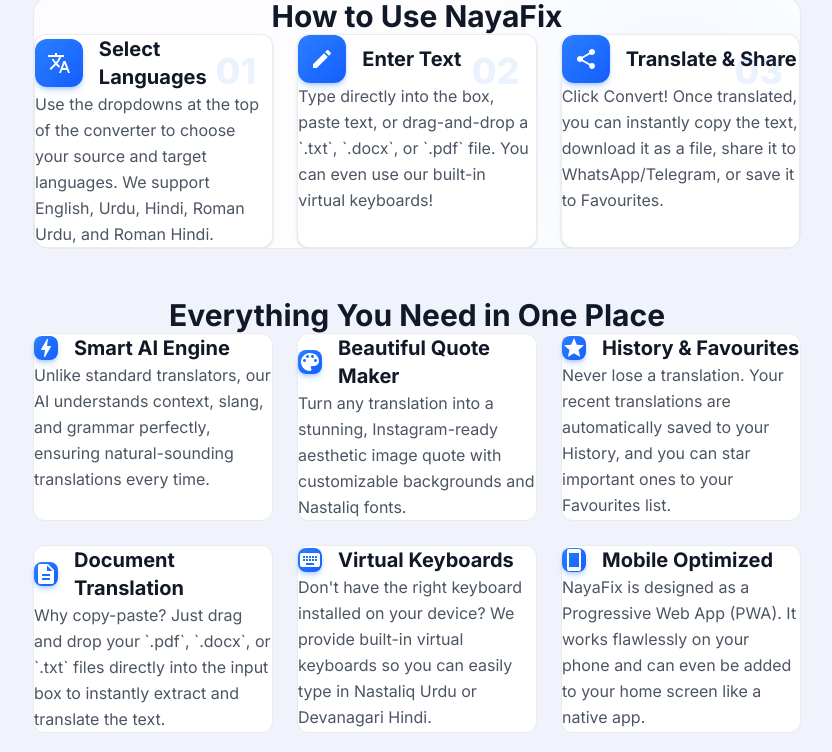
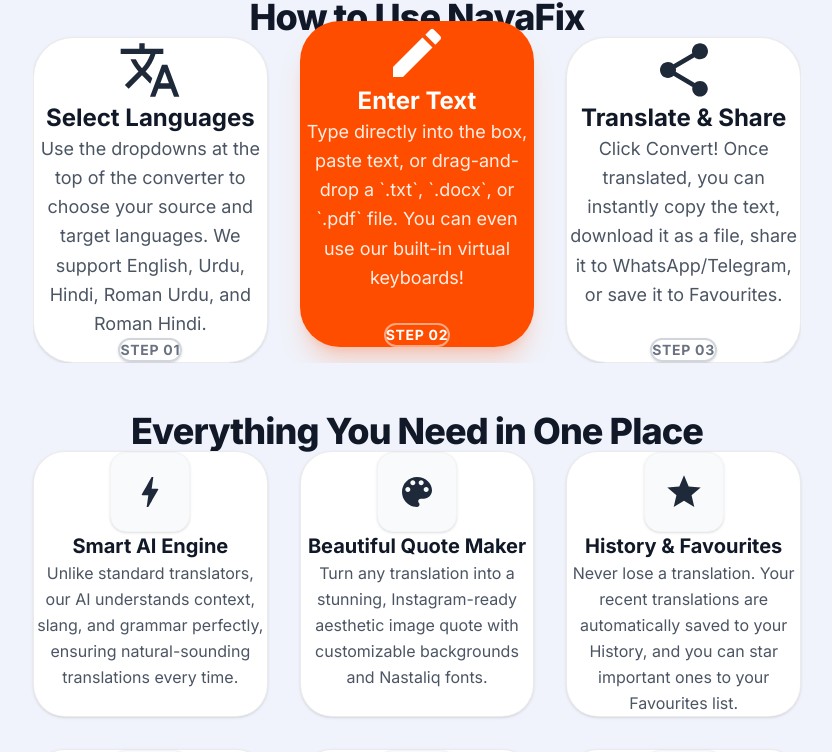
Before and after one commit to usamay15/nayafix, a Next.js app in the folder frontend/: page / in a window 1280 px wide. Shown: the part 1532-2284 px from the top of the page, without its empty margins (223-1055 px from the left). Built offline with nearby package versions, Linux system fonts and the light colour scheme; a web font is replaced by a local one.

Commit message:
Redesign layout to use centered rounded cards and highlighted middle step

```diff
--- a/frontend/app/page.tsx
+++ b/frontend/app/page.tsx
@@ -46,118 +46,111 @@
             </section>
 
             {/* How to Use Section */}
-            <section className="bg-[var(--clr-surface)] p-8 rounded-2xl border border-[var(--clr-border)] relative overflow-hidden group hover:border-blue-400/30 transition-all duration-500">
-              <div className="absolute top-0 right-0 w-64 h-64 bg-blue-500 opacity-5 rounded-full blur-3xl group-hover:opacity-10 transition-opacity duration-700 pointer-events-none"></div>
-              <h2 className="text-3xl font-bold mb-8 text-center text-[var(--clr-text-1)]">How to Use NayaFix</h2>
-              <div className="grid grid-cols-1 md:grid-cols-3 gap-6 relative z-10">
+            <section className="py-12 relative overflow-hidden">
+              <h2 className="text-4xl font-extrabold mb-12 text-center text-[var(--clr-text-1)] tracking-tight">How to Use NayaFix</h2>
+              <div className="grid grid-cols-1 md:grid-cols-3 gap-8 max-w-6xl mx-auto px-4">
 
-                <div className="bg-[var(--clr-bg-2)] p-6 rounded-xl shadow-sm border border-[var(--clr-border)] transition-all duration-300 hover:shadow-xl hover:shadow-blue-500/10 hover:-translate-y-2 hover:border-blue-300 group/card relative overflow-hidden">
-                  <div className="absolute top-0 left-0 w-1 h-full bg-blue-500 scale-y-0 group-hover/card:scale-y-100 transition-transform origin-top duration-300"></div>
-                  <div className="flex items-center gap-4 mb-4">
-                    <div className="w-12 h-12 flex items-center justify-center rounded-xl bg-gradient-to-br from-blue-500 to-blue-600 text-white shadow-md shadow-blue-500/30">
-                      <svg viewBox="0 0 24 24" fill="currentColor" width="24" height="24"><path d="M12.87 15.07l-2.54-2.51.03-.03c1.74-1.94 2.98-4.17 3.71-6.53H17V4h-7V2H8v2H1v1.99h11.17C11.5 7.92 10.44 9.75 9 11.35 8.07 10.32 7.3 9.19 6.69 8h-2c.73 1.63 1.73 3.17 2.98 4.56l-5.09 5.02L4 19l5-5 3.11 3.11.76-2.04zM18.5 10h-2L12 22h2l1.12-3h4.75L21 22h2l-4.5-12zm-2.62 7l1.62-4.33L19.12 17h-3.24z"/></svg>
-                    </div>
-                    <h3 className="text-xl font-bold text-[var(--clr-text-1)]">Select Languages</h3>
-                    <span className="text-4xl font-extrabold text-blue-500/10 absolute right-4 top-4 select-none">01</span>
+                {/* Step 1 - Light */}
+                <div className="bg-[var(--clr-bg-2)] p-10 rounded-[2.5rem] shadow-sm border border-[var(--clr-border)] flex flex-col items-center text-center transition-all duration-300 hover:shadow-xl hover:-translate-y-2">
+                  <div className="text-gray-800 dark:text-gray-200 mb-6 transition-transform hover:scale-110">
+                    <svg viewBox="0 0 24 24" fill="currentColor" width="64" height="64"><path d="M12.87 15.07l-2.54-2.51.03-.03c1.74-1.94 2.98-4.17 3.71-6.53H17V4h-7V2H8v2H1v1.99h11.17C11.5 7.92 10.44 9.75 9 11.35 8.07 10.32 7.3 9.19 6.69 8h-2c.73 1.63 1.73 3.17 2.98 4.56l-5.09 5.02L4 19l5-5 3.11 3.11.76-2.04zM18.5 10h-2L12 22h2l1.12-3h4.75L21 22h2l-4.5-12zm-2.62 7l1.62-4.33L19.12 17h-3.24z"/></svg>
                   </div>
-                  <p className="text-[var(--clr-text-2)] leading-relaxed">Use the dropdowns at the top of the converter to choose your source and target languages. We support English, Urdu, Hindi, Roman Urdu, and Roman Hindi.</p>
+                  <h3 className="text-2xl font-bold text-[var(--clr-text-1)] mb-4">Select Languages</h3>
+                  <p className="text-[var(--clr-text-2)] leading-relaxed mb-10 flex-grow text-lg">
+                    Use the dropdowns at the top of the converter to choose your source and target languages. We support English, Urdu, Hindi, Roman Urdu, and Roman Hindi.
+                  </p>
+                  <div className="px-8 py-2.5 border-2 border-gray-300 dark:border-gray-600 rounded-full text-sm font-bold text-gray-500 dark:text-gray-400 tracking-wider uppercase shadow-sm">
+                    Step 01
+                  </div>
                 </div>
 
-                <div className="bg-[var(--clr-bg-2)] p-6 rounded-xl shadow-sm border border-[var(--clr-border)] transition-all duration-300 hover:shadow-xl hover:shadow-blue-500/10 hover:-translate-y-2 hover:border-blue-300 group/card relative overflow-hidden">
-                  <div className="absolute top-0 left-0 w-1 h-full bg-blue-500 scale-y-0 group-hover/card:scale-y-100 transition-transform origin-top duration-300"></div>
-                  <div className="flex items-center gap-4 mb-4">
-                    <div className="w-12 h-12 flex items-center justify-center rounded-xl bg-gradient-to-br from-blue-500 to-blue-600 text-white shadow-md shadow-blue-500/30">
-                      <svg viewBox="0 0 24 24" fill="currentColor" width="24" height="24"><path d="M3 17.25V21h3.75L17.81 9.94l-3.75-3.75L3 17.25zM20.71 7.04c.39-.39.39-1.02 0-1.41l-2.34-2.34a.9959.9959 0 00-1.41 0l-1.83 1.83 3.75 3.75 1.83-1.83z"/></svg>
-                    </div>
-                    <h3 className="text-xl font-bold text-[var(--clr-text-1)]">Enter Text</h3>
-                    <span className="text-4xl font-extrabold text-blue-500/10 absolute right-4 top-4 select-none">02</span>
+                {/* Step 2 - Highlighted */}
+                <div className="bg-[#FF4D00] p-10 rounded-[2.5rem] shadow-xl shadow-[#FF4D00]/20 flex flex-col items-center text-center transition-all duration-300 hover:shadow-2xl hover:shadow-[#FF4D00]/30 hover:-translate-y-2 transform md:-translate-y-4 relative">
+                  <div className="text-white mb-6 transition-transform hover:scale-110">
+                    <svg viewBox="0 0 24 24" fill="currentColor" width="64" height="64"><path d="M3 17.25V21h3.75L17.81 9.94l-3.75-3.75L3 17.25zM20.71 7.04c.39-.39.39-1.02 0-1.41l-2.34-2.34a.9959.9959 0 00-1.41 0l-1.83 1.83 3.75 3.75 1.83-1.83z"/></svg>
                   </div>
-                  <p className="text-[var(--clr-text-2)] leading-relaxed">Type directly into the box, paste text, or drag-and-drop a `.txt`, `.docx`, or `.pdf` file. You can even use our built-in virtual keyboards!</p>
+                  <h3 className="text-2xl font-bold text-white mb-4">Enter Text</h3>
+                  <p className="text-white/90 leading-relaxed mb-10 flex-grow text-lg">
+                    Type directly into the box, paste text, or drag-and-drop a `.txt`, `.docx`, or `.pdf` file. You can even use our built-in virtual keyboards!
+                  </p>
+                  <div className="px-8 py-2.5 border-2 border-white/50 rounded-full text-sm font-bold text-white tracking-wider uppercase hover:bg-white hover:text-[#FF4D00] transition-colors cursor-pointer">
+                    Step 02
+                  </div>
                 </div>
 
-                <div className="bg-[var(--clr-bg-2)] p-6 rounded-xl shadow-sm border border-[var(--clr-border)] transition-all duration-300 hover:shadow-xl hover:shadow-blue-500/10 hover:-translate-y-2 hover:border-blue-300 group/card relative overflow-hidden">
-                  <div className="absolute top-0 left-0 w-1 h-full bg-blue-500 scale-y-0 group-hover/card:scale-y-100 transition-transform origin-top duration-300"></div>
-                  <div className="flex items-center gap-4 mb-4">
-                    <div className="w-12 h-12 flex items-center justify-center rounded-xl bg-gradient-to-br from-blue-500 to-blue-600 text-white shadow-md shadow-blue-500/30">
-                      <svg viewBox="0 0 24 24" fill="currentColor" width="24" height="24"><path d="M18 16.08c-.76 0-1.44.3-1.96.77L8.91 12.7c.05-.23.09-.46.09-.7s-.04-.47-.09-.7l7.05-4.11c.54.5 1.25.81 2.04.81 1.66 0 3-1.34 3-3s-1.34-3-3-3-3 1.34-3 3c0 .24.04.47.09.7L8.04 9.81C7.5 9.31 6.79 9 6 9c-1.66 0-3 1.34-3 3s1.34 3 3 3c.79 0 1.5-.31 2.04-.81l7.12 4.16c-.05.21-.08.43-.08.65 0 1.61 1.31 2.92 2.92 2.92 1.61 0 2.92-1.31 2.92-2.92s-1.31-2.92-2.92-2.92z"/></svg>
-                    </div>
-                    <h3 className="text-xl font-bold text-[var(--clr-text-1)]">Translate & Share</h3>
-                    <span className="text-4xl font-extrabold text-blue-500/10 absolute right-4 top-4 select-none">03</span>
+                {/* Step 3 - Light */}
+                <div className="bg-[var(--clr-bg-2)] p-10 rounded-[2.5rem] shadow-sm border border-[var(--clr-border)] flex flex-col items-center text-center transition-all duration-300 hover:shadow-xl hover:-translate-y-2">
+                  <div className="text-gray-800 dark:text-gray-200 mb-6 transition-transform hover:scale-110">
+                    <svg viewBox="0 0 24 24" fill="currentColor" width="64" height="64"><path d="M18 16.08c-.76 0-1.44.3-1.96.77L8.91 12.7c.05-.23.09-.46.09-.7s-.04-.47-.09-.7l7.05-4.11c.54.5 1.25.81 2.04.81 1.66 0 3-1.34 3-3s-1.34-3-3-3-3 1.34-3 3c0 .24.04.47.09.7L8.04 9.81C7.5 9.31 6.79 9 6 9c-1.66 0-3 1.34-3 3s1.34 3 3 3c.79 0 1.5-.31 2.04-.81l7.12 4.16c-.05.21-.08.43-.08.65 0 1.61 1.31 2.92 2.92 2.92 1.61 0 2.92-1.31 2.92-2.92s-1.31-2.92-2.92-2.92z"/></svg>
                   </div>
-                  <p className="text-[var(--clr-text-2)] leading-relaxed">Click Convert! Once translated, you can instantly copy the text, download it as a file, share it to WhatsApp/Telegram, or save it to Favourites.</p>
+                  <h3 className="text-2xl font-bold text-[var(--clr-text-1)] mb-4">Translate & Share</h3>
+                  <p className="text-[var(--clr-text-2)] leading-relaxed mb-10 flex-grow text-lg">
+                    Click Convert! Once translated, you can instantly copy the text, download it as a file, share it to WhatsApp/Telegram, or save it to Favourites.
+                  </p>
+                  <div className="px-8 py-2.5 border-2 border-gray-300 dark:border-gray-600 rounded-full text-sm font-bold text-gray-500 dark:text-gray-400 tracking-wider uppercase shadow-sm">
+                    Step 03
+                  </div>
                 </div>
               </div>
             </section>
 
             {/* Features Grid */}
-            <section className="pt-4">
-              <h2 className="text-3xl font-bold mb-8 text-center text-[var(--clr-text-1)]">Everything You Need in One Place</h2>
-              <div className="grid grid-cols-1 md:grid-cols-2 lg:grid-cols-3 gap-6">
+            <section className="py-12">
+              <h2 className="text-4xl font-extrabold mb-12 text-center text-[var(--clr-text-1)] tracking-tight">Everything You Need in One Place</h2>
+              <div className="grid grid-cols-1 md:grid-cols-2 lg:grid-cols-3 gap-8 max-w-7xl mx-auto px-4">
 
                 {/* Feature 1 */}
-                <div className="p-6 border border-[var(--clr-border)] rounded-xl bg-[var(--clr-bg-2)] transition-all duration-300 hover:shadow-xl hover:shadow-blue-500/10 hover:-translate-y-1 hover:border-blue-300 group cursor-default">
-                  <div className="flex items-center gap-4 mb-4">
-                    <div className="p-3 bg-gradient-to-br from-blue-500 to-blue-600 text-white rounded-lg group-hover:scale-110 transition-transform shadow-md shadow-blue-500/30">
-                      <svg viewBox="0 0 24 24" fill="currentColor" width="24" height="24"><path d="M11 21h-1l1-7H7.5c-.58 0-.57-.32-.38-.66.19-.34.05-.08.07-.12C8.48 10.94 10.42 7.54 13 3h1l-1 7h3.5c.49 0 .56.33.47.51l-.07.15C12.96 17.55 11 21 11 21z"/></svg>
-                    </div>
-                    <h3 className="text-xl font-bold text-[var(--clr-text-1)] m-0">Smart AI Engine</h3>
+                <div className="bg-[var(--clr-bg-2)] p-10 rounded-[2rem] shadow-sm border border-[var(--clr-border)] flex flex-col items-center text-center transition-all duration-300 hover:shadow-xl hover:-translate-y-2 hover:border-[#FF4D00]">
+                  <div className="w-20 h-20 flex items-center justify-center rounded-2xl bg-gray-50 text-gray-800 dark:bg-gray-800 dark:text-gray-100 mb-6 shadow-sm border border-gray-100 dark:border-gray-700">
+                    <svg viewBox="0 0 24 24" fill="currentColor" width="40" height="40"><path d="M11 21h-1l1-7H7.5c-.58 0-.57-.32-.38-.66.19-.34.05-.08.07-.12C8.48 10.94 10.42 7.54 13 3h1l-1 7h3.5c.49 0 .56.33.47.51l-.07.15C12.96 17.55 11 21 11 21z"/></svg>
                   </div>
-                  <p className="text-[var(--clr-text-2)] leading-relaxed m-0">Unlike standard translators, our AI understands context, slang, and grammar perfectly, ensuring natural-sounding translations every time.</p>
+                  <h3 className="text-xl font-bold text-[var(--clr-text-1)] mb-4">Smart AI Engine</h3>
+                  <p className="text-[var(--clr-text-2)] leading-relaxed">Unlike standard translators, our AI understands context, slang, and grammar perfectly, ensuring natural-sounding translations every time.</p>
                 </div>
 
                 {/* Feature 2 */}
-                <div className="p-6 border border-[var(--clr-border)] rounded-xl bg-[var(--clr-bg-2)] transition-all duration-300 hover:shadow-xl hover:shadow-blue-500/10 hover:-translate-y-1 hover:border-blue-300 group cursor-default">
-                  <div className="flex items-center gap-4 mb-4">
-                    <div className="p-3 bg-gradient-to-br from-blue-500 to-blue-600 text-white rounded-lg group-hover:scale-110 transition-transform shadow-md shadow-blue-500/30">
-                      <svg viewBox="0 0 24 24" fill="currentColor" width="24" height="24"><path d="M12 3c-4.97 0-9 4.03-9 9s4.03 9 9 9c.83 0 1.5-.67 1.5-1.5 0-.39-.15-.74-.39-1.01-.23-.26-.38-.61-.38-.99 0-.83.67-1.5 1.5-1.5H16c2.76 0 5-2.24 5-5 0-4.42-4.03-8-9-8zm-5.5 9c-.83 0-1.5-.67-1.5-1.5S5.67 9 6.5 9 8 9.67 8 10.5 7.33 12 6.5 12zm3-4C8.67 8 8 7.33 8 6.5S8.67 5 9.5 5s1.5.67 1.5 1.5S10.33 8 9.5 8zm5 0c-.83 0-1.5-.67-1.5-1.5S13.67 5 14.5 5s1.5.67 1.5 1.5S15.33 8 14.5 8zm3 4c-.83 0-1.5-.67-1.5-1.5S16.67 9 17.5 9s1.5.67 1.5 1.5-.67 1.5-1.5 1.5z"/></svg>
-                    </div>
-                    <h3 className="text-xl font-bold text-[var(--clr-text-1)] m-0">Beautiful Quote Maker</h3>
+                <div className="bg-[var(--clr-bg-2)] p-10 rounded-[2rem] shadow-sm border border-[var(--clr-border)] flex flex-col items-center text-center transition-all duration-300 hover:shadow-xl hover:-translate-y-2 hover:border-[#FF4D00]">
+                  <div className="w-20 h-20 flex items-center justify-center rounded-2xl bg-gray-50 text-gray-800 dark:bg-gray-800 dark:text-gray-100 mb-6 shadow-sm border border-gray-100 dark:border-gray-700">
+                    <svg viewBox="0 0 24 24" fill="currentColor" width="40" height="40"><path d="M12 3c-4.97 0-9 4.03-9 9s4.03 9 9 9c.83 0 1.5-.67 1.5-1.5 0-.39-.15-.74-.39-1.01-.23-.26-.38-.61-.38-.99 0-.83.67-1.5 1.5-1.5H16c2.76 0 5-2.24 5-5 0-4.42-4.03-8-9-8zm-5.5 9c-.83 0-1.5-.67-1.5-1.5S5.67 9 6.5 9 8 9.67 8 10.5 7.33 12 6.5 12zm3-4C8.67 8 8 7.33 8 6.5S8.67 5 9.5 5s1.5.67 1.5 1.5S10.33 8 9.5 8zm5 0c-.83 0-1.5-.67-1.5-1.5S13.67 5 14.5 5s1.5.67 1.5 1.5S15.33 8 14.5 8zm3 4c-.83 0-1.5-.67-1.5-1.5S16.67 9 17.5 9s1.5.67 1.5 1.5-.67 1.5-1.5 1.5z"/></svg>
                   </div>
-                  <p className="text-[var(--clr-text-2)] leading-relaxed m-0">Turn any translation into a stunning, Instagram-ready aesthetic image quote with customizable backgrounds and Nastaliq fonts.</p>
+                  <h3 className="text-xl font-bold text-[var(--clr-text-1)] mb-4">Beautiful Quote Maker</h3>
+                  <p className="text-[var(--clr-text-2)] leading-relaxed">Turn any translation into a stunning, Instagram-ready aesthetic image quote with customizable backgrounds and Nastaliq fonts.</p>
                 </div>
 
                 {/* Feature 3 */}
-                <div className="p-6 border border-[var(--clr-border)] rounded-xl bg-[var(--clr-bg-2)] transition-all duration-300 hover:shadow-xl hover:shadow-blue-500/10 hover:-translate-y-1 hover:border-blue-300 group cursor-default">
-                  <div className="flex items-center gap-4 mb-4">
-                    <div className="p-3 bg-gradient-to-br from-blue-500 to-blue-600 text-white rounded-lg group-hover:scale-110 transition-transform shadow-md shadow-blue-500/30">
-                      <svg viewBox="0 0 24 24" fill="currentColor" width="24" height="24"><path d="M12 17.27L18.18 21l-1.64-7.03L22 9.24l-7.19-.61L12 2 9.19 8.63 2 9.24l5.46 4.73L5.82 21z"/></svg>
-                    </div>
-                    <h3 className="text-xl font-bold text-[var(--clr-text-1)] m-0">History & Favourites</h3>
+                <div className="bg-[var(--clr-bg-2)] p-10 rounded-[2rem] shadow-sm border border-[var(--clr-border)] flex flex-col items-center text-center transition-all duration-300 hover:shadow-xl hover:-translate-y-2 hover:border-[#FF4D00]">
+                  <div className="w-20 h-20 flex items-center justify-center rounded-2xl bg-gray-50 text-gray-800 dark:bg-gray-800 dark:text-gray-100 mb-6 shadow-sm border border-gray-100 dark:border-gray-700">
+                    <svg viewBox="0 0 24 24" fill="currentColor" width="40" height="40"><path d="M12 17.27L18.18 21l-1.64-7.03L22 9.24l-7.19-.61L12 2 9.19 8.63 2 9.24l5.46 4.73L5.82 21z"/></svg>
                   </div>
-                  <p className="text-[var(--clr-text-2)] leading-relaxed m-0">Never lose a translation. Your recent translations are automatically saved to your History, and you can star important ones to your Favourites list.</p>
+                  <h3 className="text-xl font-bold text-[var(--clr-text-1)] mb-4">History & Favourites</h3>
+                  <p className="text-[var(--clr-text-2)] leading-relaxed">Never lose a translation. Your recent translations are automatically saved to your History, and you can star important ones to your Favourites list.</p>
                 </div>
 
                 {/* Feature 4 */}
-                <div className="p-6 border border-[var(--clr-border)] rounded-xl bg-[var(--clr-bg-2)] transition-all duration-300 hover:shadow-xl hover:shadow-blue-500/10 hover:-translate-y-1 hover:border-blue-300 group cursor-default">
-                  <div className="flex items-center gap-4 mb-4">
-                    <div className="p-3 bg-gradient-to-br from-blue-500 to-blue-600 text-white rounded-lg group-hover:scale-110 transition-transform shadow-md shadow-blue-500/30">
-                      <svg viewBox="0 0 24 24" fill="currentColor" width="24" height="24"><path d="M14 2H6c-1.1 0-1.99.9-1.99 2L4 20c0 1.1.89 2 1.99 2H18c1.1 0 2-.9 2-2V8l-6-6zm2 16H8v-2h8v2zm0-4H8v-2h8v2zm-3-5V3.5L18.5 9H13z"/></svg>
-                    </div>
-                    <h3 className="text-xl font-bold text-[var(--clr-text-1)] m-0">Document Translation</h3>
+                <div className="bg-[var(--clr-bg-2)] p-10 rounded-[2rem] shadow-sm border border-[var(--clr-border)] flex flex-col items-center text-center transition-all duration-300 hover:shadow-xl hover:-translate-y-2 hover:border-[#FF4D00]">
+                  <div className="w-20 h-20 flex items-center justify-center rounded-2xl bg-gray-50 text-gray-800 dark:bg-gray-800 dark:text-gray-100 mb-6 shadow-sm border border-gray-100 dark:border-gray-700">
+                    <svg viewBox="0 0 24 24" fill="currentColor" width="40" height="40"><path d="M14 2H6c-1.1 0-1.99.9-1.99 2L4 20c0 1.1.89 2 1.99 2H18c1.1 0 2-.9 2-2V8l-6-6zm2 16H8v-2h8v2zm0-4H8v-2h8v2zm-3-5V3.5L18.5 9H13z"/></svg>
                   </div>
-                  <p className="text-[var(--clr-text-2)] leading-relaxed m-0">Why copy-paste? Just drag and drop your `.pdf`, `.docx`, or `.txt` files directly into the input box to instantly extract and translate the text.</p>
+                  <h3 className="text-xl font-bold text-[var(--clr-text-1)] mb-4">Document Translation</h3>
+                  <p className="text-[var(--clr-text-2)] leading-relaxed">Why copy-paste? Just drag and drop your `.pdf`, `.docx`, or `.txt` files directly into the input box to instantly extract and translate the text.</p>
                 </div>
 
                 {/* Feature 5 */}
-                <div className="p-6 border border-[var(--clr-border)] rounded-xl bg-[var(--clr-bg-2)] transition-all duration-300 hover:shadow-xl hover:shadow-blue-500/10 hover:-translate-y-1 hover:border-blue-300 group cursor-default">
-                  <div className="flex items-center gap-4 mb-4">
-                    <div className="p-3 bg-gradient-to-br from-blue-500 to-blue-600 text-white rounded-lg group-hover:scale-110 transition-transform shadow-md shadow-blue-500/30">
-                      <svg viewBox="0 0 24 24" fill="currentColor" width="24" height="24"><path d="M20 5H4c-1.1 0-1.99.9-1.99 2L2 17c0 1.1.9 2 2 2h16c1.1 0 2-.9 2-2V7c0-1.1-.9-2-2-2zm-9 3h2v2h-2V8zm0 3h2v2h-2v-2zM8 8h2v2H8V8zm0 3h2v2H8v-2zm-1 2H5v-2h2v2zm0-3H5V8h2v2zm9 7H8v-2h8v2zm0-4h-2v-2h2v2zm0-3h-2V8h2v2zm3 3h-2v-2h2v2zm0-3h-2V8h2v2z"/></svg>
-                    </div>
-                    <h3 className="text-xl font-bold text-[var(--clr-text-1)] m-0">Virtual Keyboards</h3>
+                <div className="bg-[var(--clr-bg-2)] p-10 rounded-[2rem] shadow-sm border border-[var(--clr-border)] flex flex-col items-center text-center transition-all duration-300 hover:shadow-xl hover:-translate-y-2 hover:border-[#FF4D00]">
+                  <div className="w-20 h-20 flex items-center justify-center rounded-2xl bg-gray-50 text-gray-800 dark:bg-gray-800 dark:text-gray-100 mb-6 shadow-sm border border-gray-100 dark:border-gray-700">
+                    <svg viewBox="0 0 24 24" fill="currentColor" width="40" height="40"><path d="M20 5H4c-1.1 0-1.99.9-1.99 2L2 17c0 1.1.9 2 2 2h16c1.1 0 2-.9 2-2V7c0-1.1-.9-2-2-2zm-9 3h2v2h-2V8zm0 3h2v2h-2v-2zM8 8h2v2H8V8zm0 3h2v2H8v-2zm-1 2H5v-2h2v2zm0-3H5V8h2v2zm9 7H8v-2h8v2zm0-4h-2v-2h2v2zm0-3h-2V8h2v2zm3 3h-2v-2h2v2zm0-3h-2V8h2v2z"/></svg>
                   </div>
-                  <p className="text-[var(--clr-text-2)] leading-relaxed m-0">Don't have the right keyboard installed on your device? We provide built-in virtual keyboards so you can easily type in Nastaliq Urdu or Devanagari Hindi.</p>
+                  <h3 className="text-xl font-bold text-[var(--clr-text-1)] mb-4">Virtual Keyboards</h3>
+                  <p className="text-[var(--clr-text-2)] leading-relaxed">Don't have the right keyboard installed on your device? We provide built-in virtual keyboards so you can easily type in Nastaliq Urdu or Devanagari Hindi.</p>
                 </div>
 
                 {/* Feature 6 */}
-                <div className="p-6 border border-[var(--clr-border)] rounded-xl bg-[var(--clr-bg-2)] transition-all duration-300 hover:shadow-xl hover:shadow-blue-500/10 hover:-translate-y-1 hover:border-blue-300 group cursor-default">
-                  <div className="flex items-center gap-4 mb-4">
-                    <div className="p-3 bg-gradient-to-br from-blue-500 to-blue-600 text-white rounded-lg group-hover:scale-110 transition-transform shadow-md shadow-blue-500/30">
-                      <svg viewBox="0 0 24 24" fill="currentColor" width="24" height="24"><path d="M17 1.01L7 1c-1.1 0-2 .9-2 2v18c0 1.1.9 2 2 2h10c1.1 0 2-.9 2-2V3c0-1.1-.9-1.99-2-1.99zM17 19H7V5h10v14z"/></svg>
-                    </div>
-                    <h3 className="text-xl font-bold text-[var(--clr-text-1)] m-0">Mobile Optimized</h3>
+                <div className="bg-[var(--clr-bg-2)] p-10 rounded-[2rem] shadow-sm border border-[var(--clr-border)] flex flex-col items-center text-center transition-all duration-300 hover:shadow-xl hover:-translate-y-2 hover:border-[#FF4D00]">
+                  <div className="w-20 h-20 flex items-center justify-center rounded-2xl bg-gray-50 text-gray-800 dark:bg-gray-800 dark:text-gray-100 mb-6 shadow-sm border border-gray-100 dark:border-gray-700">
+                    <svg viewBox="0 0 24 24" fill="currentColor" width="40" height="40"><path d="M17 1.01L7 1c-1.1 0-2 .9-2 2v18c0 1.1.9 2 2 2h10c1.1 0 2-.9 2-2V3c0-1.1-.9-1.99-2-1.99zM17 19H7V5h10v14z"/></svg>
                   </div>
-                  <p className="text-[var(--clr-text-2)] leading-relaxed m-0">NayaFix is designed as a Progressive Web App (PWA). It works flawlessly on your phone and can even be added to your home screen like a native app.</p>
+                  <h3 className="text-xl font-bold text-[var(--clr-text-1)] mb-4">Mobile Optimized</h3>
+                  <p className="text-[var(--clr-text-2)] leading-relaxed">NayaFix is designed as a Progressive Web App (PWA). It works flawlessly on your phone and can even be added to your home screen like a native app.</p>
                 </div>
 
               </div>
```
